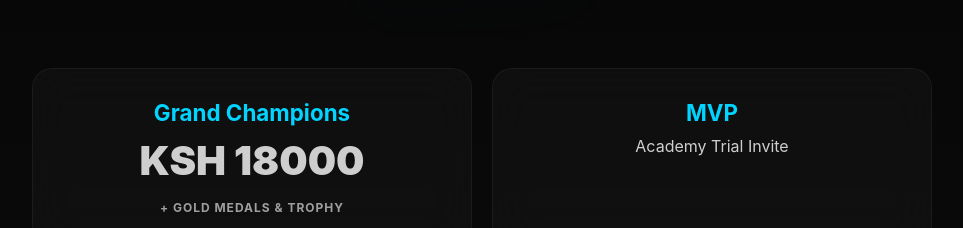
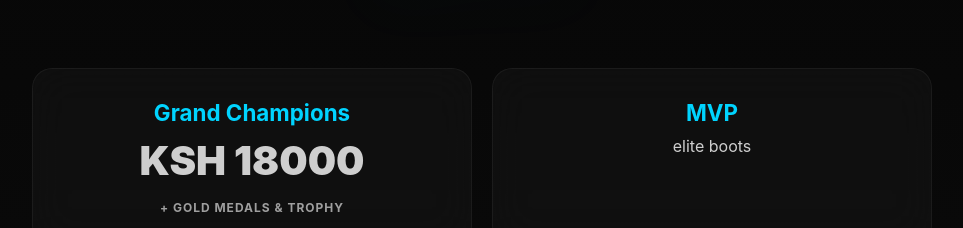
Before and after one commit to pikofutsal/piko-futsal, a plain HTML site: page index.html in a window 1280 px wide. Shown: the part 1200-1428 px from the top of the page, without its empty margins (158-1121 px from the left). Drawn offline with Linux system fonts and the light colour scheme.

Commit message:
Update index.html

```diff
--- a/index.html
+++ b/index.html
@@ -46,7 +46,7 @@
         </div>
         <div class="prize-card">
             <h3>MVP</h3>
-            <p>Academy Trial Invite</p>
+            <p>elite boots</p>
         </div>
     </div>
 </section>
```
